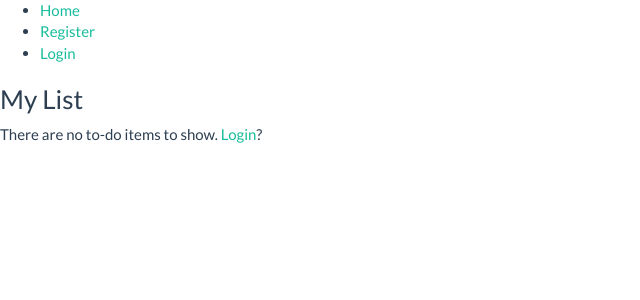
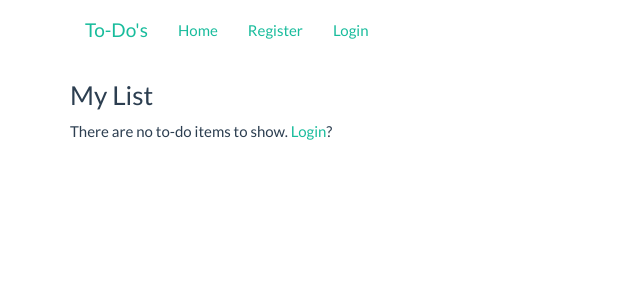
Before and after one commit to imbryan/to-do, a Flask app: page / in a window 1280 px wide. Shown: the top 300 px of the page, without its empty margins (0-640 px from the left). Run offline with Flask 2, Linux system fonts and the light colour scheme; some libraries are stand-ins or nearby versions.

Commit message:
added some basic bootstrap

```diff
--- a/templates/base.html
+++ b/templates/base.html
@@ -6,17 +6,20 @@
 <link rel="script" href="{{ url_for('static', filename='js/boostrap-confirmation.min.js') }}">
 <link rel="script" href="{{ url_for('static', filename='js/jquery-3.2.1.min.js') }}">
 
-<nav>
-    <ul>
-        <li><a href="{{ url_for('index') }}">Home</a></li>
+<div class="container">
+<nav class="navbar navbar-expand-lg navbar-light bg-light">
+    <a class="navbar-brand" href="">To-Do's</a>
+
+    <div class="navbar-nav">
+        <a class="nav-item nav-link navbar-text" href="{{ url_for('index') }}">Home</a>
         {% if g.user %}
-            <li>Hello, <strong>{{ g.user['username'] }}</strong></li>
-            <li><a href="{{ url_for('auth.logout') }}">Logout</a></li>
+            <a class="navbar-text">Hello, <strong>{{ g.user['username'] }}</strong></a>
+            <a class="nav-item nav-link navbar-text" href="{{ url_for('auth.logout') }}">Logout</a>
         {% else %}
-            <li><a href="{{ url_for('auth.register') }}">Register</a></li>
-            <li><a href="{{ url_for('auth.login') }}">Login</a></li>
+            <a class="nav-item nav-link navbar-text" href="{{ url_for('auth.register') }}">Register</a>
+            <a class="nav-item nav-link navbar-text" href="{{ url_for('auth.login') }}">Login</a>
         {% endif %}
-    </ul>
+    </div>
 </nav>
 <section class="content">
     <header>
@@ -27,3 +30,4 @@
     {% endfor %}
     {% block content %}{% endblock %}
 </section>
+</div>
--- a/templates/index.html
+++ b/templates/index.html
@@ -6,12 +6,11 @@
 
 {% block content %}
     {% if todos %}
-        <ul>
+        <ul style="list-style-type: none;">
         {% if g.user %}
         {% for todo in todos %}
             <li>
             <form method="post" action="{{ url_for('change', id=todo.id) }}">
-                <label>{{ todo.position }}</label>
                 <input type="submit" value="Move Up" id="up" name="up">
                 <input type="submit" value="Move Down" id="down" name="down">
                 <input type="submit" value="Mark Complete" id="complete" name="complete">
```
